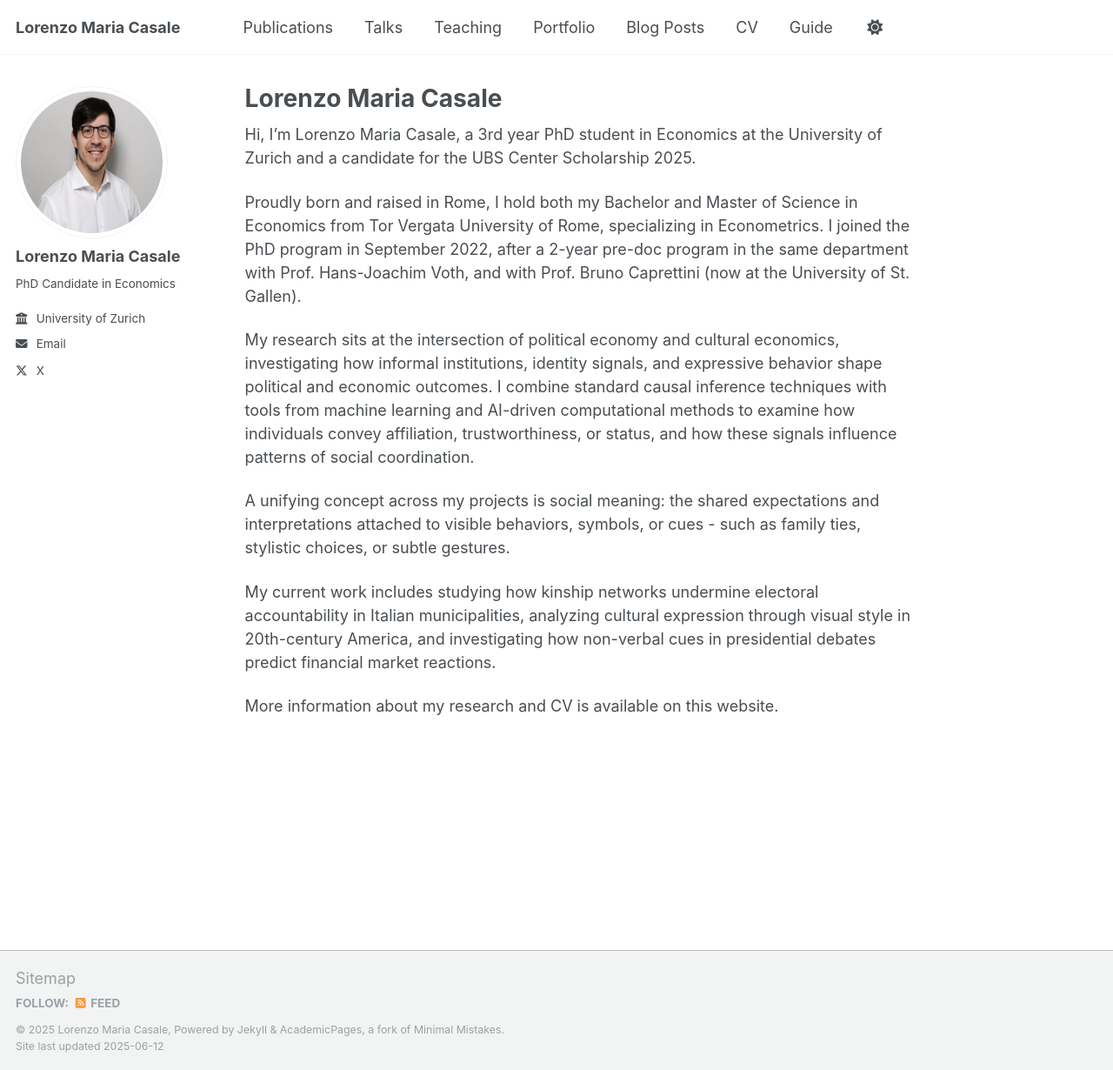
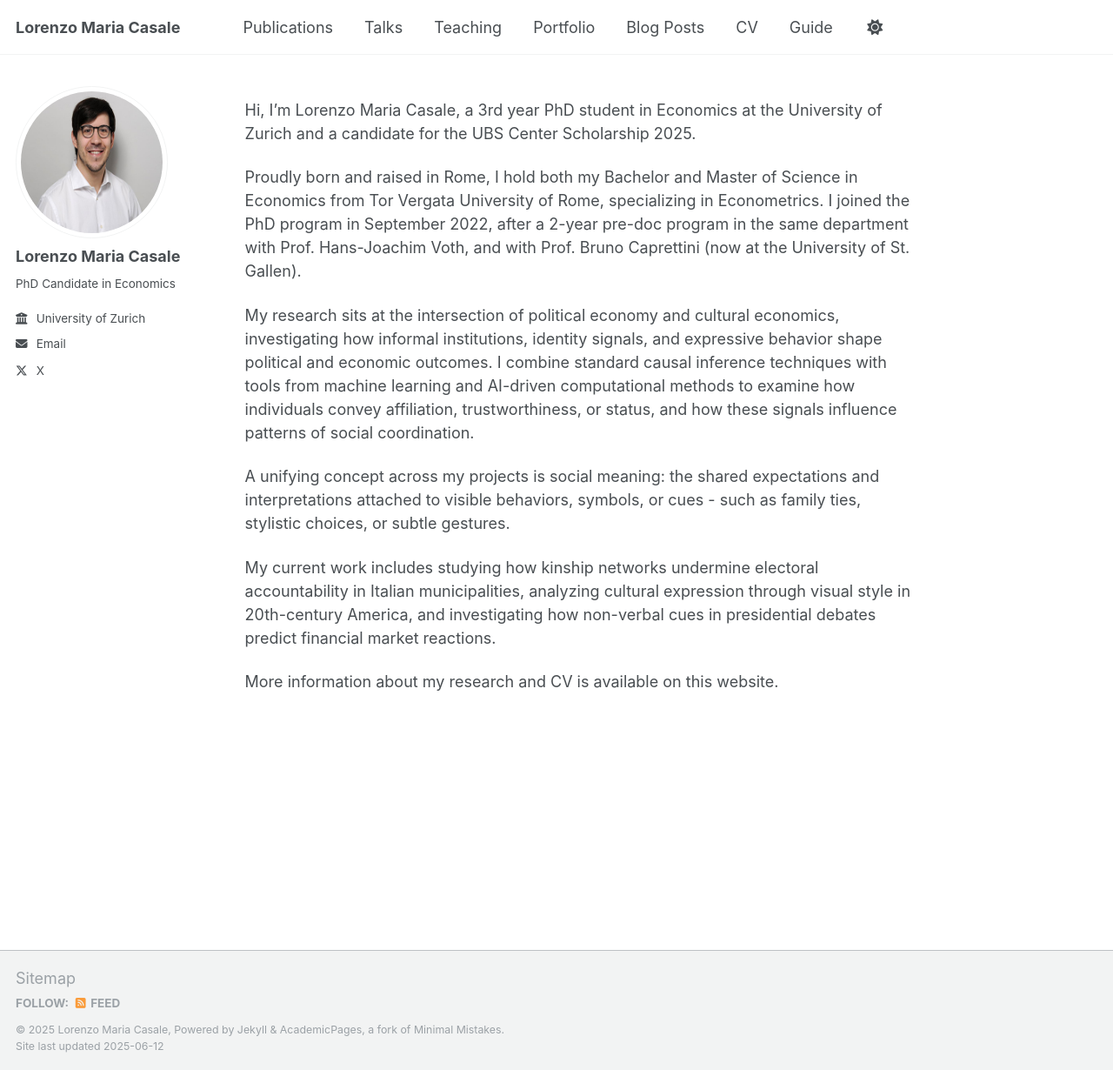
Before and after one commit to lorenzomariacasale/lorenzomariacasale.github.io, a Jekyll site: the page built from _pages/about.md, in a window 1280 px wide and 1230 px high. Shown: the whole window at 87% size. Built offline with Jekyll 4.4.1, drawn with Linux system fonts in a browser that asks for light colours.

Commit message:
Second Trial About

```diff
--- a/_pages/about.md
+++ b/_pages/about.md
@@ -1,6 +1,6 @@
 ---
 permalink: /
-title: "Lorenzo Maria Casale"
+title: ""
 author_profile: true
 redirect_from:
   - /about/
```
